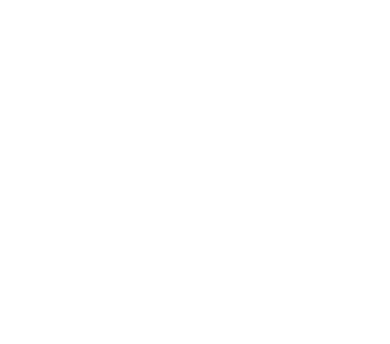
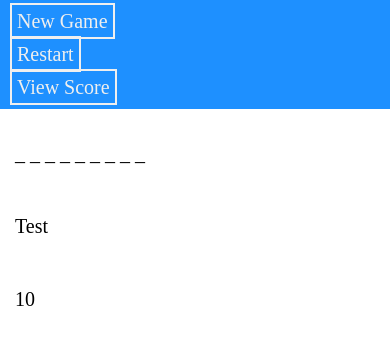
Before and after one commit to timegated/wordguess, a website built with webpack: page src/index.html in a window 390 px wide. Built offline with nearby package versions, Linux system fonts and the light colour scheme.

Commit message:
added code from last project, refactored with webpack

```diff
--- a/package.json
+++ b/package.json
@@ -6,8 +6,8 @@
   "author": "dbeccaria826 <beccdaniel@gmail.com>",
   "license": "MIT",
   "scripts": {
-    "start":"webpack-dev-server --config webpack.dev.js --open",
-    "build":"webpack --config webpack.prod.js"
+    "start": "webpack-dev-server --config webpack.dev.js --open",
+    "build": "webpack --config webpack.prod.js"
   },
   "devDependencies": {
     "clean-webpack-plugin": "^3.0.0",
@@ -23,6 +23,7 @@
     "url-loader": "^4.1.0",
     "webpack": "^4.44.1",
     "webpack-cli": "^3.3.12",
+    "webpack-dev-server": "^3.11.0",
     "webpack-merge": "^5.1.2"
   }
 }
--- a/src/index.html
+++ b/src/index.html
@@ -6,6 +6,24 @@
   <title>Word Guess</title>
 </head>
 <body>
-
+  <header>
+    <a class="toggle-nav" href="#">
+      <span class="bar-one">1</span>
+      <span class="bar-two">2</span>
+      <span class="bar-three">3</span>
+    </a>
+    <nav class="main-menu">
+      <ul>
+        <li><a id="newGame" href="#">New Game</a></button></li>
+        <li><a id="restartGame" href="#">Restart</a></li>
+        <li><a id="viewHighScore" href="#">View Score</a></li>
+      </ul>
+    </nav>
+  </header>
+  <main class="main-game-area">
+      <section class="word-blanks">Test</section>
+      <section class="user-guesses">Test</section>
+      <section class="total-guesses">Test</section>
+  </main>
 </body>
 </html>
--- /dev/null
+++ b/src/js/elements/elements.js
@@ -0,0 +1,3 @@
+export const wordBlanks = document.querySelector('word-blanks');
+export const userGuesses = document.querySelector('user-guesses');
+export const totalGuesses = document.querySelector('total-guesses');
--- /dev/null
+++ b/src/js/factories/UI.js
@@ -0,0 +1,7 @@
+function UI() {
+  this.wordBlanks = document.querySelector('.word-blanks');
+  this.userGuesses = document.querySelector('.user-guesses');
+  this.totalGuesses = document.querySelector('.total-guesses');
+};
+
+export default UI;
--- /dev/null
+++ b/src/js/factories/WordGame.js
@@ -0,0 +1,30 @@
+function WordGame() {
+  this.totalGuesses = 10;
+  this.wins = 0;
+  this.losses = 0;
+  this.userGuesses = [];
+  this.blanks = [];
+};
+
+WordGame.prototype.getRandomWord = function (arr) {
+  let n = arr.length, i, t;
+  while (n) {
+    i = Math.floor(Math.random() * n--);
+    t = arr[n];
+    arr[n] = arr[i];
+    arr[i] = t;
+  }
+  return arr[Math.floor(Math.random() * arr.length)].toLowerCase();
+};
+
+WordGame.prototype.checkGuess = function (key, arr1, arr2, el) {
+  for (let i = 0; i < arr1.length; i++) {
+    if (key === arr1[i]) {
+      arr2[i] = key;
+      el.innerHTML = arr2.join(' ');
+    }
+  }
+  return true
+};
+
+export default WordGame;
--- /dev/null
+++ b/src/js/game/game.js
@@ -0,0 +1,47 @@
+import { words } from '../words/words'
+import WordGame from '../factories/WordGame';
+import UI from '../factories/UI';
+
+const newGame = new WordGame();
+
+const uiElements = new UI();
+
+const {
+  wordBlanks,
+  userGuesses,
+  totalGuesses
+} = uiElements;
+
+const collectGuesses = (key) => {
+  if (newGame.userGuesses.includes(key)) {
+    return `Already guessed ${key}`
+  }
+
+  newGame.userGuesses.push(key)
+
+  return newGame.userGuesses.join(' ');
+
+};
+
+export const game = document.addEventListener('DOMContentLoaded', function (e) {
+
+  console.log('[Load Success]', e.type)
+
+  totalGuesses.textContent = 10;
+
+  const singleWord = Array.from(newGame.getRandomWord(words));
+
+  singleWord.forEach(function (letter) {
+    return newGame.blanks.push(`<span class="wordblank"> _ </span>`);
+  });
+
+  // Blanks displayed in html
+  wordBlanks.innerHTML = newGame.blanks.join(' ');
+  document.addEventListener('keyup', function (e) {
+    if (e.keyCode >= 65 && e.keyCode <= 90) {
+      userGuesses.innerHTML = collectGuesses(e.key)
+      console.log(wordBlanks)
+      newGame.checkGuess(e.key, singleWord, newGame.blanks, wordBlanks)
+    }
+  });
+});
--- a/src/js/index.js
+++ b/src/js/index.js
@@ -0,0 +1,2 @@
+import '../scss/main.scss';
+import { game } from './game/game';
--- /dev/null
+++ b/src/js/words/words.js
@@ -0,0 +1,19 @@
+export const words = [
+  'Closure',
+  'Scope',
+  'Functions',
+  'OOP',
+  'NodeJS',
+  'ReactJS',
+  'PropDrilling',
+  'CSS',
+  'Responsive',
+  'Classes',
+  'API',
+  'PWA',
+  'Webpack',
+  'Memoization',
+  'JamStack',
+  'Currying',
+  'Plugins',
+]
--- /dev/null
+++ b/src/scss/base/_page.scss
@@ -0,0 +1,12 @@
+*, *::before, *::after {
+  box-sizing: border-box;
+  margin: 0;
+  padding: 0;
+}
+
+html, body {
+  box-sizing: border-box;
+  margin: 0;
+  padding: 0;
+  font-size: 62.5%;
+}
--- /dev/null
+++ b/src/scss/layout/_mainarea.scss
@@ -0,0 +1,10 @@
+main {
+  position: relative;
+  margin: 5rem auto;
+  font-size: 3rem;
+
+  & section {
+    padding: 1.5rem;
+    margin: 2rem 0 0 0;
+  }
+}
--- /dev/null
+++ b/src/scss/layout/_mobile.scss
@@ -0,0 +1,17 @@
+@media(max-width: 700px) {
+  .main-menu {
+    display: flex;
+    flex-direction: column;
+    margin: auto;
+    font-size: 2rem;
+    & > ul {
+      display: flex;
+      flex-direction: column;
+    }
+  }
+
+  main {
+    margin: 12rem 0 0 0;
+    font-size: 2rem;
+  }
+}
--- /dev/null
+++ b/src/scss/layout/_navbar.scss
@@ -0,0 +1,35 @@
+.main-menu {
+  position: fixed;
+  width: 100vw;
+  top: 0;
+  left: 0;
+  font-size: 3rem;
+  background: $color-background;
+
+
+  & > ul {
+    display: flex;
+    list-style: none;
+    justify-content: center;
+    align-content: center;
+    padding: 0.5rem;
+
+    & > li {
+      margin: 0 0.5rem 0 0;
+      padding: 0.5rem;
+      & > a {
+        text-decoration: none;
+        border: 2px solid $color-white;
+        transition: border 0.3s ease;
+        padding: 0.5rem;
+        color: $color-white;
+      }
+      & > a:hover, & > a:active {
+        background: $color-white;
+        color: $color-gray;
+      }
+    }
+  }
+
+
+}
--- /dev/null
+++ b/src/scss/main.scss
@@ -0,0 +1,12 @@
+@import url('https://fonts.googleapis.com/css2?family=Russo+One&display=swap');
+
+// Vars
+@import 'vars/vars';
+
+// Base
+@import 'base/page';
+
+// Layout
+@import 'layout/navbar';
+@import 'layout/mainarea';
+@import 'layout/mobile';
--- /dev/null
+++ b/src/scss/vars/_vars.scss
@@ -0,0 +1,3 @@
+$color-background: dodgerblue;
+$color-gray: #2c2c2c;
+$color-white: #EFEFEF;
--- a/webpack.common.js
+++ b/webpack.common.js
@@ -9,7 +9,7 @@ module.exports = {
     rules: [
       {
         test: /\.html$/,
-        user: ['html-loader']
+        use: ['html-loader']
       },
       {
         test: /\.svg|png|jpg|pdf$/i,
--- a/webpack.dev.js
+++ b/webpack.dev.js
@@ -5,7 +5,7 @@ const HtmlWebpackPlugin = require('html-webpack-plugin');
 
 module.exports = merge(common, {
   mode: 'development',
-  ouput: {
+  output: {
     filename: '[name].bundle.js',
     path: path.resolve(__dirname, 'dist')
   },
```
Also changed, not shown: 1 other file.
